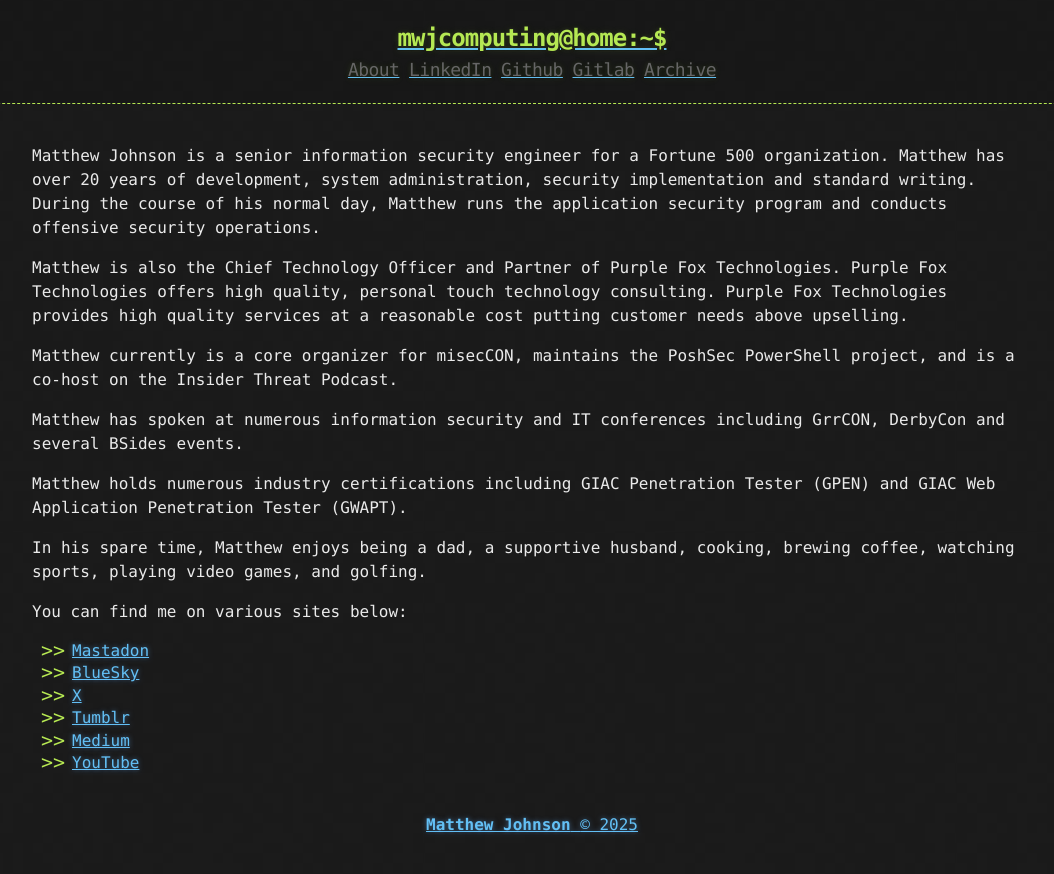
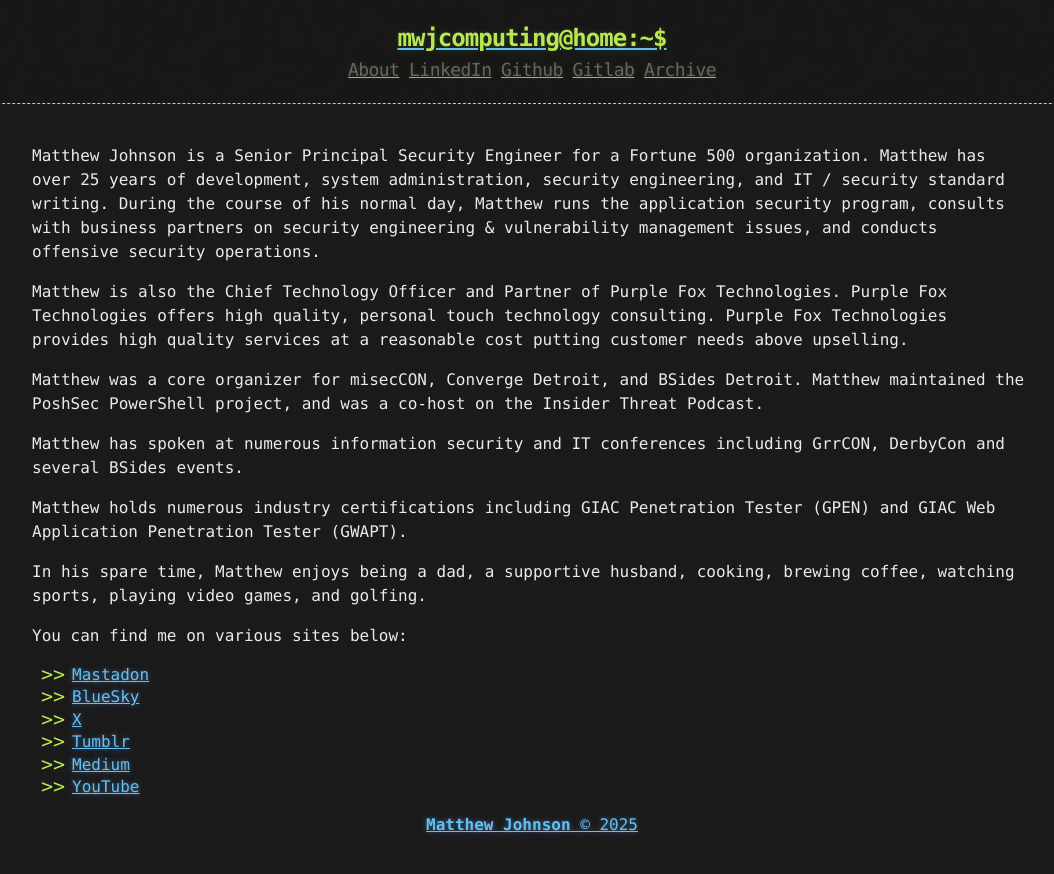
Before and after one commit to mwjcomputing/mwjcomputing.github.io, a Jekyll site: the page built from about.md, in a window 1280 px wide. Shown: the top 874 px of the page, without its empty margins (108-1162 px from the left). Built offline with Jekyll 4.4.1, drawn with Linux system fonts in a browser that asks for light colours.

Commit message:
2025 Updated About Me.

```diff
--- a/about.md
+++ b/about.md
@@ -3,11 +3,11 @@ layout: page
 title: About
 ---
 
-Matthew Johnson is a senior information security engineer for a Fortune 500 organization. Matthew has over 20 years of development, system administration, security implementation and standard writing. During the course of his normal day, Matthew runs the application security program and conducts offensive security operations.
+Matthew Johnson is a Senior Principal Security Engineer for a Fortune 500 organization. Matthew has over 25 years of development, system administration, security engineering, and IT / security standard writing. During the course of his normal day, Matthew runs the application security program, consults with business partners on security engineering & vulnerability management issues, and conducts offensive security operations.
 
 Matthew is also the Chief Technology Officer and Partner of Purple Fox Technologies. Purple Fox Technologies offers high quality, personal touch technology consulting. Purple Fox Technologies provides high quality services at a reasonable cost putting customer needs above upselling.
 
-Matthew currently is a core organizer for misecCON, maintains the PoshSec PowerShell project, and is a co-host on the Insider Threat Podcast.
+Matthew was a core organizer for misecCON, Converge Detroit, and BSides Detroit. Matthew maintained the PoshSec PowerShell project, and was a co-host on the Insider Threat Podcast.
 
 Matthew has spoken at numerous information security and IT conferences including GrrCON, DerbyCon and several BSides events.
 
```
